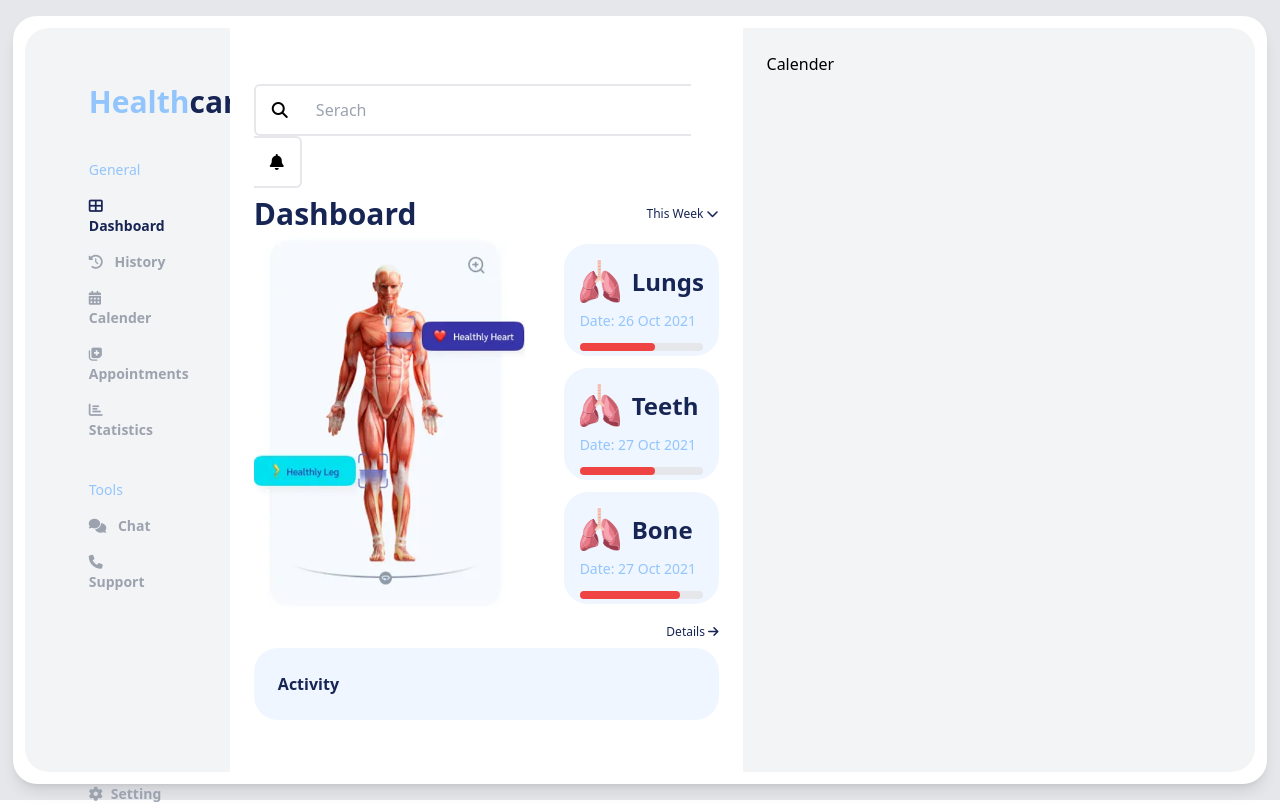
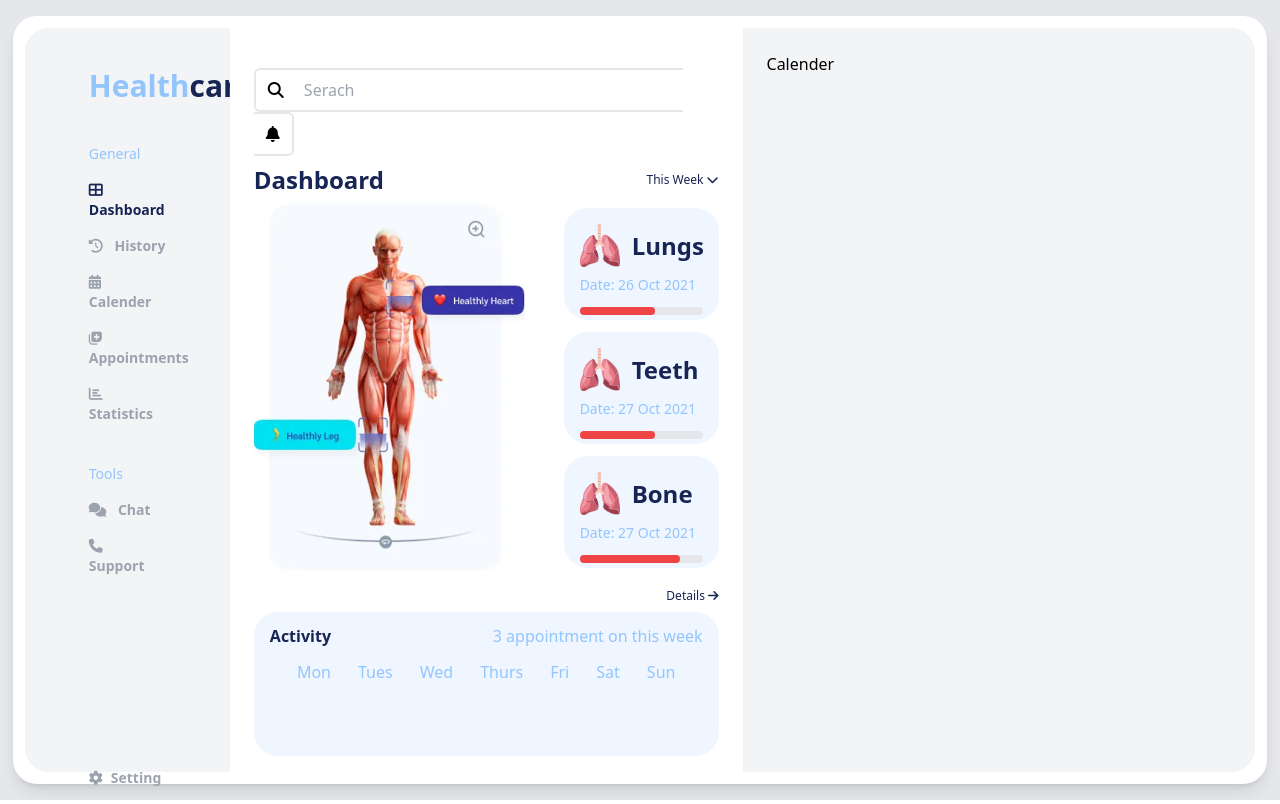
Before and after one commit to shubham-sharma-account/fit-peo-app, a React (Create React App) app: page / in a window 1280 px wide. Built offline with nearby package versions, Linux system fonts and the light colour scheme.

Commit message:
Activity chart done

```diff
--- /dev/null
+++ b/src/ActivityBar.js
@@ -0,0 +1,16 @@
+import React from "react";
+
+const ActivityBar = ({data}) => {
+    console.log("h1, h2, h3, h4  ", data);
+
+  return (
+    <div className="flex justify-between items-center w-12">
+      <div className={`w-1 bg-blue-200 h-${data.h1} rounded-full`}></div>
+      <div className={`w-1 bg-blue-400 h-${data.h2} rounded-full`}></div>
+      <div className={`w-1 bg-blue-300 h-${data.h3} rounded-full`}></div>
+      <div className={`w-1 bg-blue-500 h-${data.h4} rounded-full`}></div>
+    </div>
+  );
+};
+
+export default ActivityBar;
--- a/src/ActivityChart.js
+++ b/src/ActivityChart.js
@@ -1,9 +1,27 @@
 import React from "react";
+import ActivityBar from "./ActivityBar";
 
 const ActivityChart = () => {
   return (
-    <div className="flex justify-between mt-2 bg-blue-50 p-6 rounded-3xl">
-      <h1 className="text-blue-950 text-md font-bold font-sans">Activity</h1>
+    <div className="mt-2 bg-blue-50 py-3 px-4 h-36 rounded-3xl">
+      <div className="mb-2 flex justify-between">
+        <h1 className="text-blue-950 text-md font-bold font-sans">Activity</h1>
+        <div className="text-blue-300">3 appointment on this week </div>
+      </div>
+      <div className="flex justify-between">
+        {new Array(8).fill(1).map((_, i) => (
+          <ActivityBar key={i} data={{ h1: 16, h2: 12, h3: 16, h4: 14 }} />
+        ))}
+      </div>
+      <div className="mt-1 flex justify-evenly">
+        <div className="text-blue-300">Mon</div>
+        <div className="text-blue-300">Tues</div>
+        <div className="text-blue-300">Wed</div>
+        <div className="text-blue-300">Thurs</div>
+        <div className="text-blue-300">Fri</div>
+        <div className="text-blue-300">Sat</div>
+        <div className="text-blue-300">Sun</div>
+      </div>
     </div>
   );
 };
--- a/src/Dashboard.js
+++ b/src/Dashboard.js
@@ -5,18 +5,18 @@ import ActivityChart from "./ActivityChart";
 
 const Dashboard = () => {
   return (
-    <div className="bg-white h-full w-5/12 py-14 px-6">
+    <div className="bg-white h-full w-5/12 py-10 px-6">
       <div className="">
-        <i className="p-4 border-t-2 border-l-2 border-b-2 rounded-l-md fas fa-search cursor-pointer"></i>
+        <i className="p-3 border-t-2 border-l-2 border-b-2 rounded-l-md fas fa-search cursor-pointer"></i>
         <input
-          className="p-3 border-t-2 border-b-2 w-5/6"
+          className="p-2 border-t-2 border-b-2 w-5/6"
           type="text"
           placeholder="Serach"
         />
-        <i className="p-4 border-t-2 border-r-2 border-b-2 rounded-r-md fas fa-bell cursor-pointer"></i>
+        <i className="p-3 border-t-2 border-r-2 border-b-2 rounded-r-md fas fa-bell cursor-pointer"></i>
       </div>
       <div className="flex justify-between items-center mt-2">
-        <h1 className="text-blue-950 text-3xl font-bold font-sans">
+        <h1 className="text-blue-950 text-2xl font-bold font-sans">
           Dashboard
         </h1>
         <h1 className="text-blue-950 text-xs cursor-pointer">
--- a/src/Sidebar.js
+++ b/src/Sidebar.js
@@ -2,7 +2,7 @@ import React from "react";
 
 const Sidebar = () => {
   return (
-    <div className="bg-gray-100 w-2/12 h-full rounded-l-3xl py-14 px-16">
+    <div className="bg-gray-100 w-2/12 h-full rounded-l-3xl py-10 px-16">
       <h1 className="text-3xl font-bold font-sans text-blue-300">
         Health<span className="text-blue-950">care</span>
       </h1>
```
